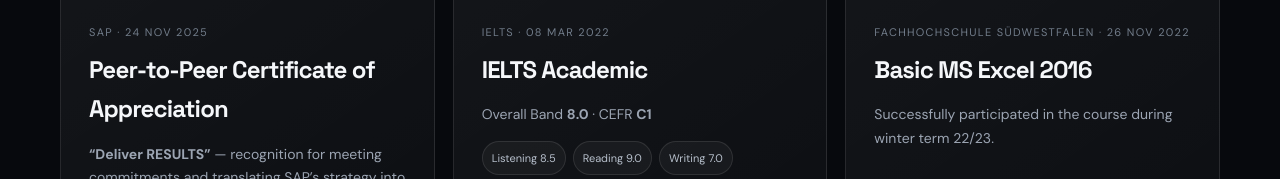
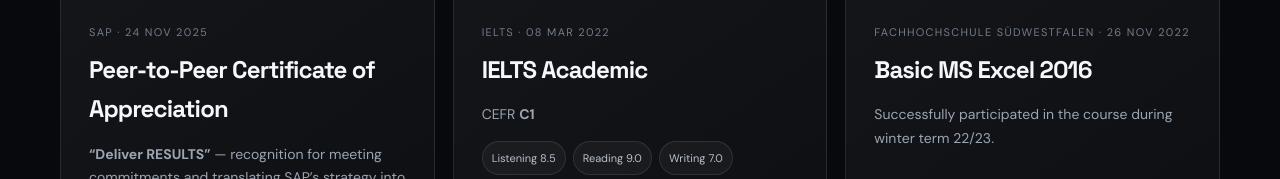
Before and after one commit to Anoshaimran/myportfolio, a plain HTML site: page index.html in a window 1280 px wide. Shown: the part 4278-4457 px from the top of the page. Drawn offline with Linux system fonts and the light colour scheme.

Commit message:
Update index.html

```diff
--- a/index.html
+++ b/index.html
@@ -297,7 +297,7 @@
       <div class="credential-body">
         <div class="project-number">IELTS · 08 MAR 2022</div>
         <h3>IELTS Academic</h3>
-        <p>Overall Band <strong>8.0</strong> · CEFR <strong>C1</strong></p>
+        <p> CEFR <strong>C1</strong></p>
         <div class="score-tags">
           <span>Listening 8.5</span><span>Reading 9.0</span><span>Writing 7.0</span><span>Speaking 7.5</span>
         </div>
```
